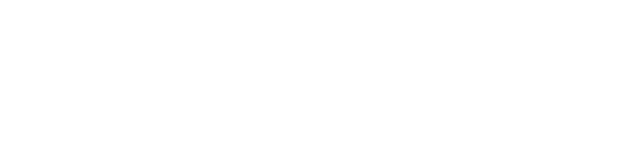
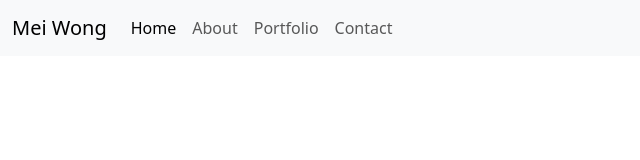
Before and after one commit to TiredSkitarii/bootstrap-portfolio-project, a plain HTML site: page index.html in a window 1280 px wide. Shown: the whole page, without its empty margins (0-640 px from the left). Drawn offline with nearby package versions, Linux system fonts and the light colour scheme.

Commit message:
Nav bar added from bootstrap and tailored for project

```diff
--- a/index.html
+++ b/index.html
@@ -3,13 +3,39 @@
 <head>
     <meta charset="UTF-8">
     <meta name="viewport" content="width=device-width, initial-scale=1.0">
-    <title>Document</title>
+    <title>Mei Wong - Software developer</title>
 
     <!-- Bootstrap CSS link -->
     <link href="https://cdn.jsdelivr.net/npm/bootstrap@5.3.7/dist/css/bootstrap.min.css" rel="stylesheet" integrity="sha384-LN+7fdVzj6u52u30Kp6M/trliBMCMKTyK833zpbD+pXdCLuTusPj697FH4R/5mcr" crossorigin="anonymous">
 
 </head>
+
 <body>
+    <!-- Nav Bar Bootstrap -->
+    <nav class="navbar navbar-expand-lg bg-body-tertiary">
+  <div class="container-fluid">
+    <a class="navbar-brand" href="index.html">Mei Wong</a>
+    <button class="navbar-toggler" type="button" data-bs-toggle="collapse" data-bs-target="#navbarSupportedContent" aria-controls="navbarSupportedContent" aria-expanded="false" aria-label="Toggle navigation">
+      <span class="navbar-toggler-icon"></span>
+    </button>
+    <div class="collapse navbar-collapse" id="navbarSupportedContent">
+      <ul class="navbar-nav me-auto mb-2 mb-lg-0">
+        <li class="nav-item">
+          <a class="nav-link active" aria-current="page" href="index.html">Home</a>
+        </li>
+        <li class="nav-item">
+          <a class="nav-link" href="#about">About</a>
+        </li>
+        <li class="nav-item">
+          <a class="nav-link" href="#portfolio">Portfolio</a>
+        </li>
+        <li class="nav-item">
+          <a class="nav-link" href="#contact">Contact</a>
+        </li>
+      </ul>
+    </div>
+  </div>
+</nav>
 
    <!-- Bootstrap Javascript link -->
     <script src="https://cdn.jsdelivr.net/npm/bootstrap@5.3.7/dist/js/bootstrap.bundle.min.js" integrity="sha384-ndDqU0Gzau9qJ1lfW4pNLlhNTkCfHzAVBReH9diLvGRem5+R9g2FzA8ZGN954O5Q" crossorigin="anonymous"></script>
```
